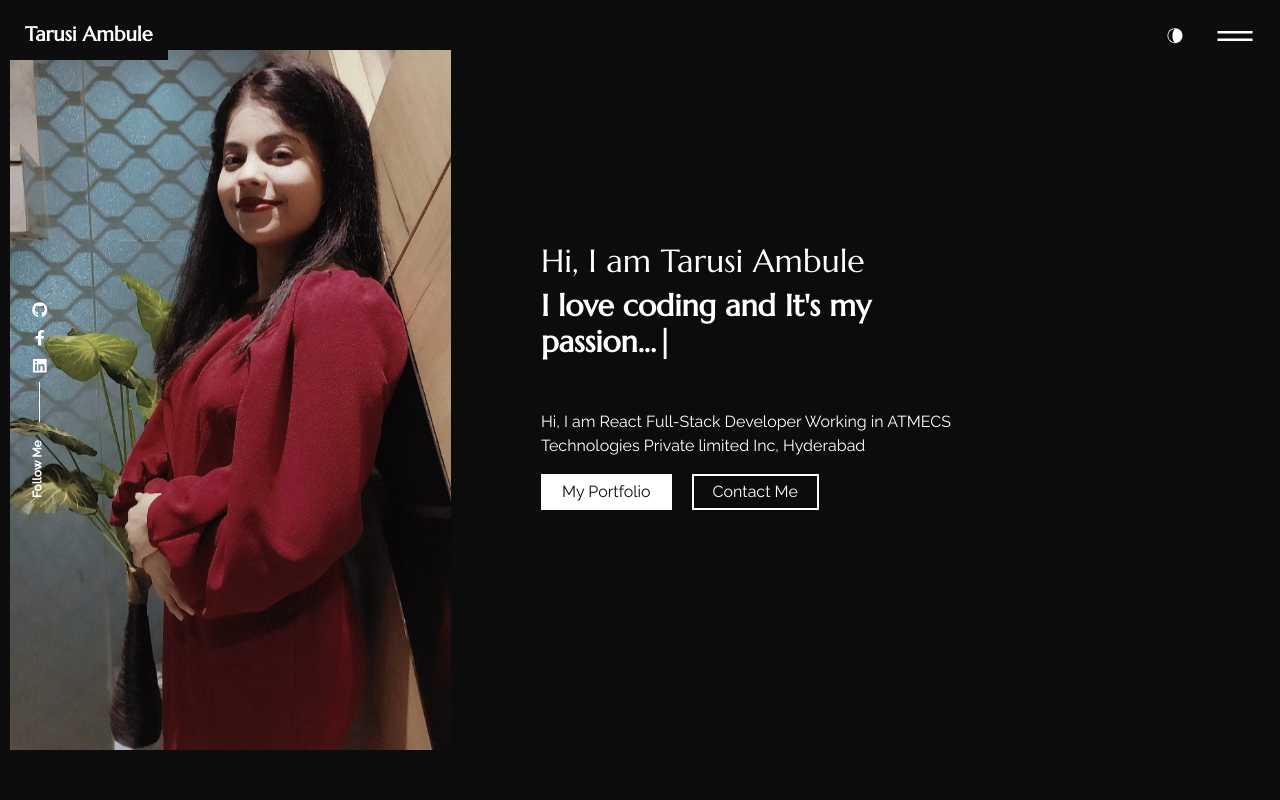
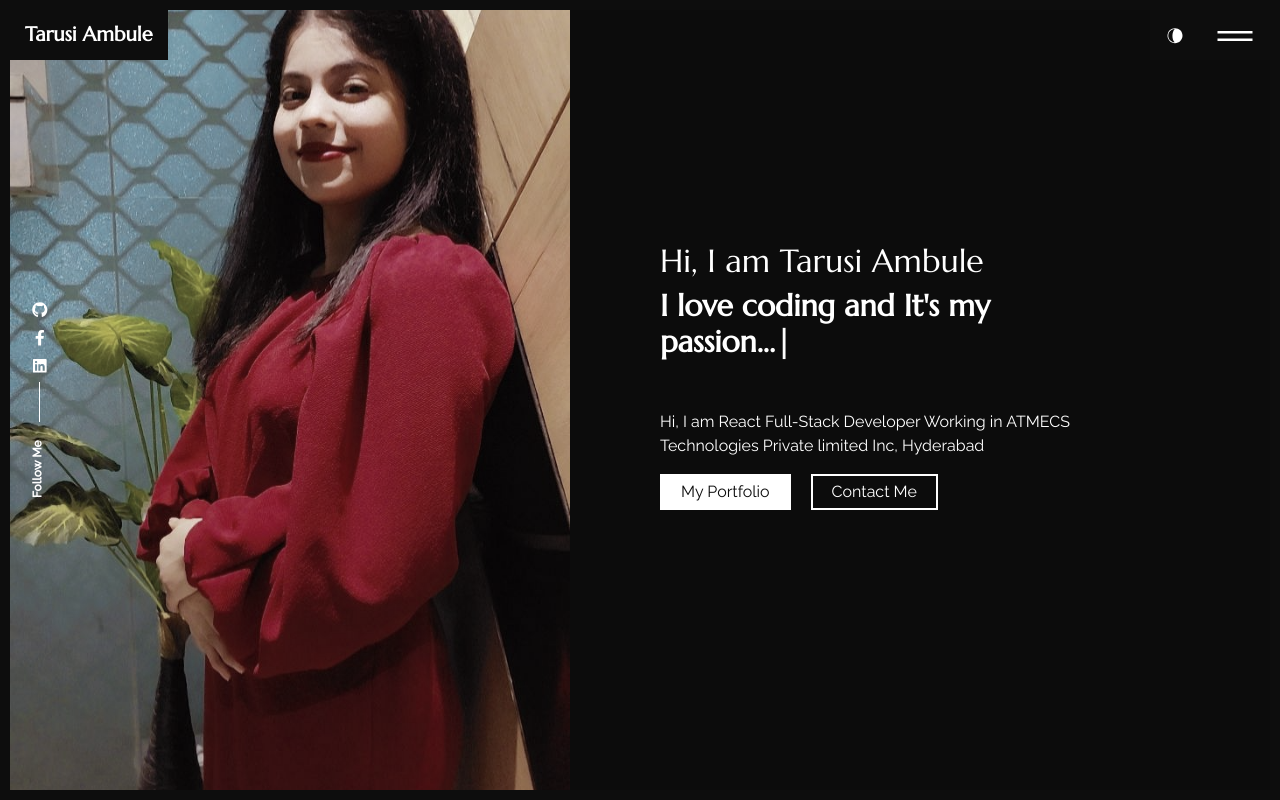
Before and after one commit to Tarusi18/Tarusi-s_Portfolio, a React (Create React App) app: page / in a window 1280 px wide. Built offline with nearby package versions, Linux system fonts and the light colour scheme.

Commit message:
Update index.js

```diff
--- a/src/pages/home/index.js
+++ b/src/pages/home/index.js
@@ -21,10 +21,8 @@ export const Home = () => {
           style={{
               backgroundImage: `url(${backgroundImage})`,
               backgorundSize: "cover",
-              backgroundPosition: "center",
-              backgroundRepeat: "no-repeat",
-              width: "35%",
-              height: "80%",
+              width: "70vh",
+              height: "100vh",
               margin: "10",
             }}
           ></div>
```
